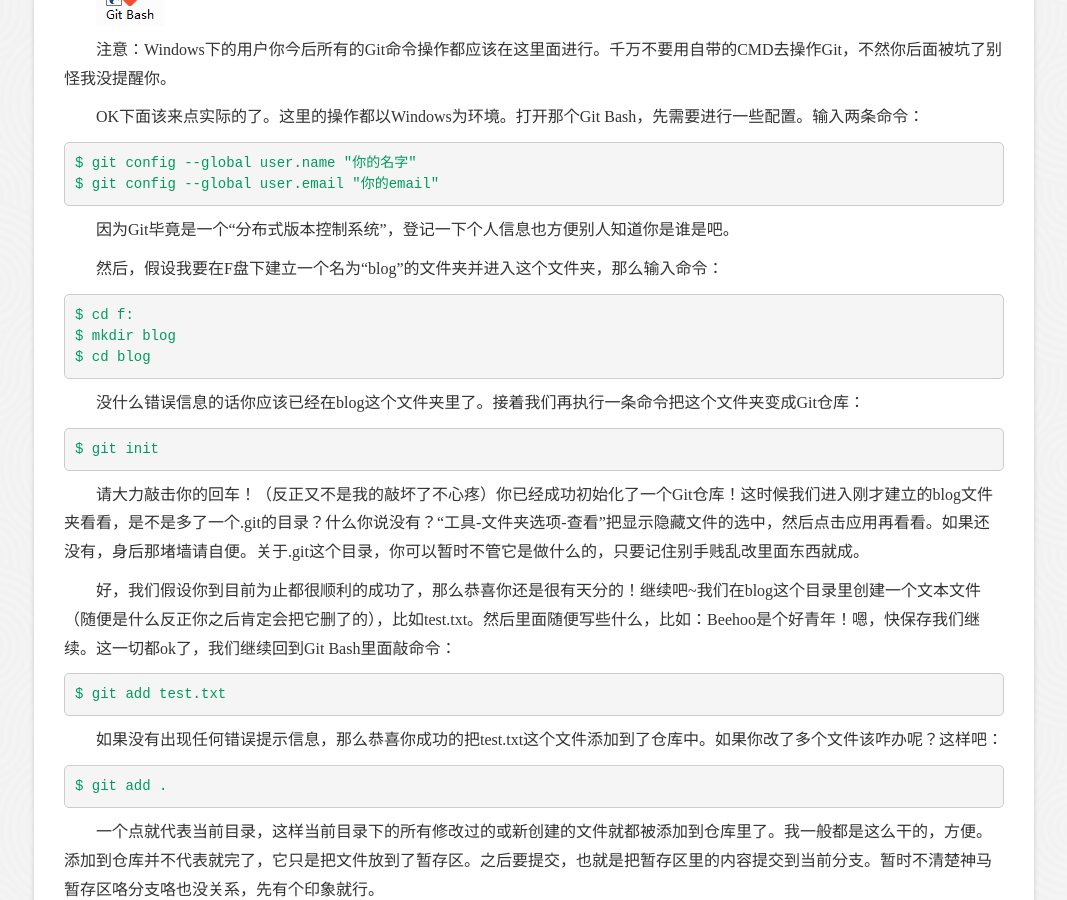
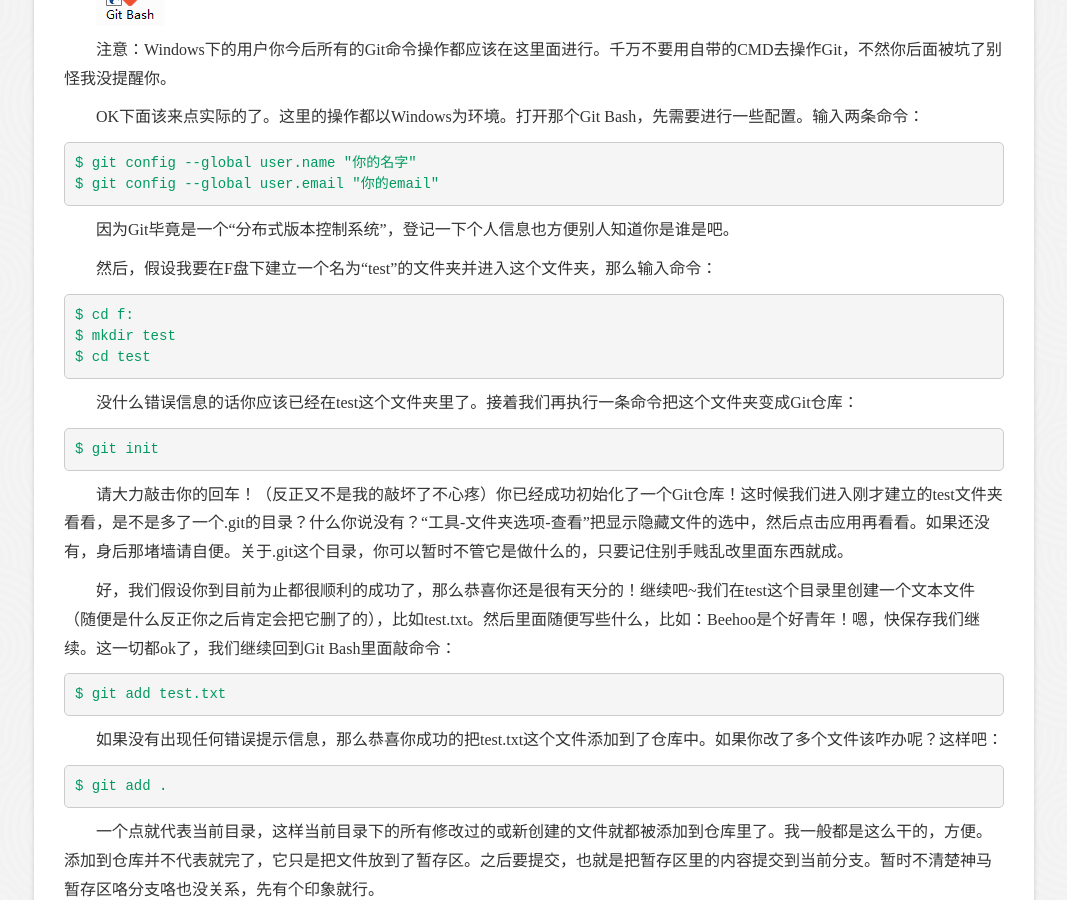
Before and after one commit to beehoo/beehoo.github.io, a Jekyll site: the page built from _posts/2014-10-25-Git基础-1.md, in a window 1280 px wide and 900 px high, scrolled down 442 px. Shown: the whole window, without its empty margins (106-1173 px from the left). Built offline with Jekyll 4.4.1, drawn with Linux system fonts in a browser that asks for light colours; some web fonts are replaced; Markdown is read by kramdown in place of the engine named in the settings; comment, search, counter and statistics services are not loaded.

Commit message:
新加了第二篇博文

```diff
--- a/_posts/2014-10-25-Git基础-1.md
+++ b/_posts/2014-10-25-Git基础-1.md
@@ -22,19 +22,19 @@
 
 因为Git毕竟是一个“分布式版本控制系统”，登记一下个人信息也方便别人知道你是谁是吧。
 
-然后，假设我要在F盘下建立一个名为“blog”的文件夹并进入这个文件夹，那么输入命令：
+然后，假设我要在F盘下建立一个名为“test”的文件夹并进入这个文件夹，那么输入命令：
 
 	$ cd f:
-	$ mkdir blog
-	$ cd blog
+	$ mkdir test
+	$ cd test
 
-没什么错误信息的话你应该已经在blog这个文件夹里了。接着我们再执行一条命令把这个文件夹变成Git仓库：
+没什么错误信息的话你应该已经在test这个文件夹里了。接着我们再执行一条命令把这个文件夹变成Git仓库：
 
 	$ git init
 
-请大力敲击你的回车！（反正又不是我的敲坏了不心疼）你已经成功初始化了一个Git仓库！这时候我们进入刚才建立的blog文件夹看看，是不是多了一个.git的目录？什么你说没有？“工具-文件夹选项-查看”把显示隐藏文件的选中，然后点击应用再看看。如果还没有，身后那堵墙请自便。关于.git这个目录，你可以暂时不管它是做什么的，只要记住别手贱乱改里面东西就成。
+请大力敲击你的回车！（反正又不是我的敲坏了不心疼）你已经成功初始化了一个Git仓库！这时候我们进入刚才建立的test文件夹看看，是不是多了一个.git的目录？什么你说没有？“工具-文件夹选项-查看”把显示隐藏文件的选中，然后点击应用再看看。如果还没有，身后那堵墙请自便。关于.git这个目录，你可以暂时不管它是做什么的，只要记住别手贱乱改里面东西就成。
 
-好，我们假设你到目前为止都很顺利的成功了，那么恭喜你还是很有天分的！继续吧~我们在blog这个目录里创建一个文本文件（随便是什么反正你之后肯定会把它删了的），比如test.txt。然后里面随便写些什么，比如：Beehoo是个好青年！嗯，快保存我们继续。这一切都ok了，我们继续回到Git Bash里面敲命令：
+好，我们假设你到目前为止都很顺利的成功了，那么恭喜你还是很有天分的！继续吧~我们在test这个目录里创建一个文本文件（随便是什么反正你之后肯定会把它删了的），比如test.txt。然后里面随便写些什么，比如：Beehoo是个好青年！嗯，快保存我们继续。这一切都ok了，我们继续回到Git Bash里面敲命令：
 
 	$ git add test.txt
 
--- a/js/main.js
+++ b/js/main.js
@@ -45,4 +45,7 @@
 		};
 	});
 
+	//为博文里的链接都加上_target属性
+	$(".post_content a").prop("target","_blank");
+
 });
```
Also changed, not shown: _posts/2014-10-26-Git基础-2.md (added, +59 -0 lines), images/posts/img_02.jpg (added), images/posts/img_03.jpg (added), 6 other files.
